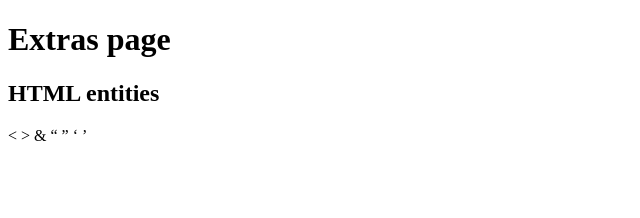
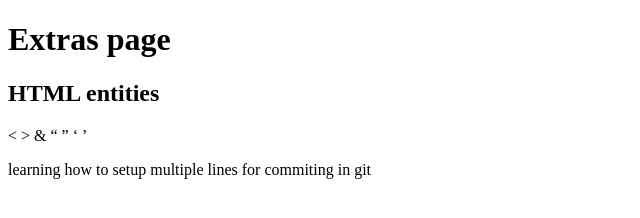
Before and after one commit to aweakling/boilerplate, a plain HTML site: page odin-links-and-images/pages/misc/extras.html in a window 1280 px wide. Shown: the whole page, without its empty margins (0-640 px from the left). Drawn offline with Linux system fonts and the light colour scheme.

Commit message:
Add a new paragraph in extras.html
Added a new paragraph to practice commiting in git with a separate
subject and body to commit better and be able to commit precisely
and consistent.

```diff
--- a/odin-links-and-images/pages/misc/extras.html
+++ b/odin-links-and-images/pages/misc/extras.html
@@ -9,5 +9,6 @@
     <h1>Extras page</h1>
     <h2>HTML entities</h2>
     <p>&lt; &gt; &amp; &ldquo; &rdquo; &lsquo; &rsquo;</p>
+    <p>learning how to setup multiple lines for commiting in git</p>
 </body>
 </html>
```
